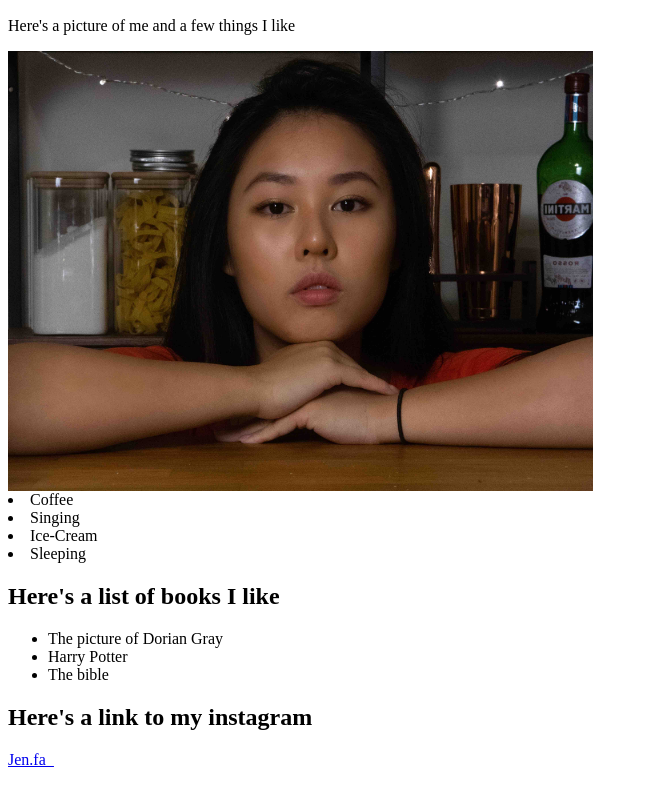
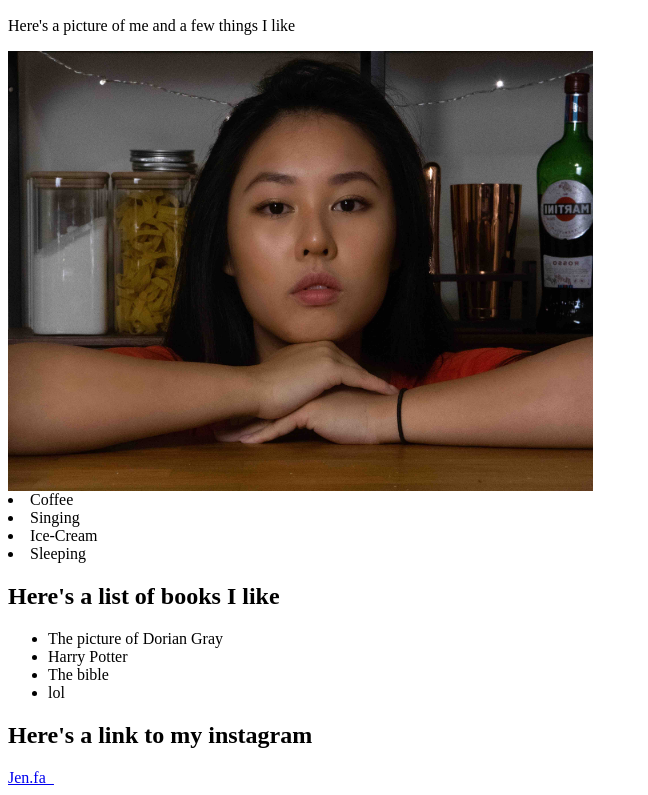
Before and after one commit to JenfaHTML/jenfahtml.github.io, a plain HTML site: page index.html in a window 1280 px wide. Shown: the part 96-891 px from the top of the page, without its empty margins (0-648 px from the left). Drawn offline with Linux system fonts and the light colour scheme.

Commit message:
Update index.html

```diff
--- a/index.html
+++ b/index.html
@@ -13,6 +13,7 @@
     <li>The picture of Dorian Gray</li>
     <li>Harry Potter</li>
     <li>The bible</li>
+    <li>lol</li>
 </ul>
 <h2>Here's a link to my instagram</h2>
 <a href="https://www.instagram.com/jen.fa_/">Jen.fa_</a>
```
